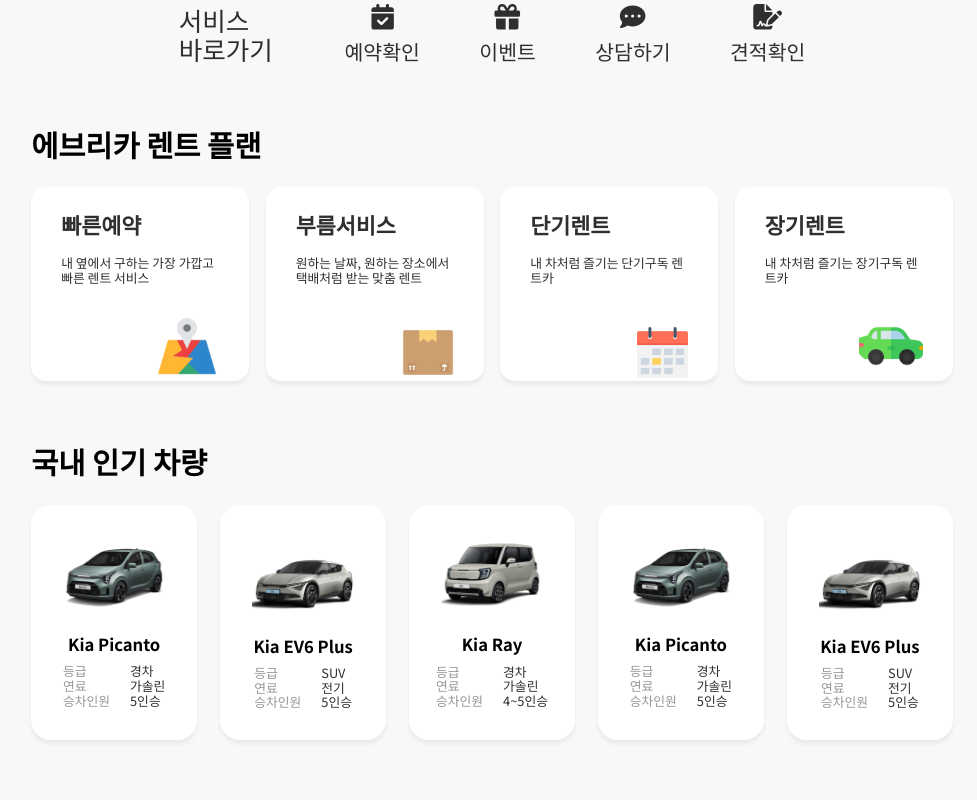
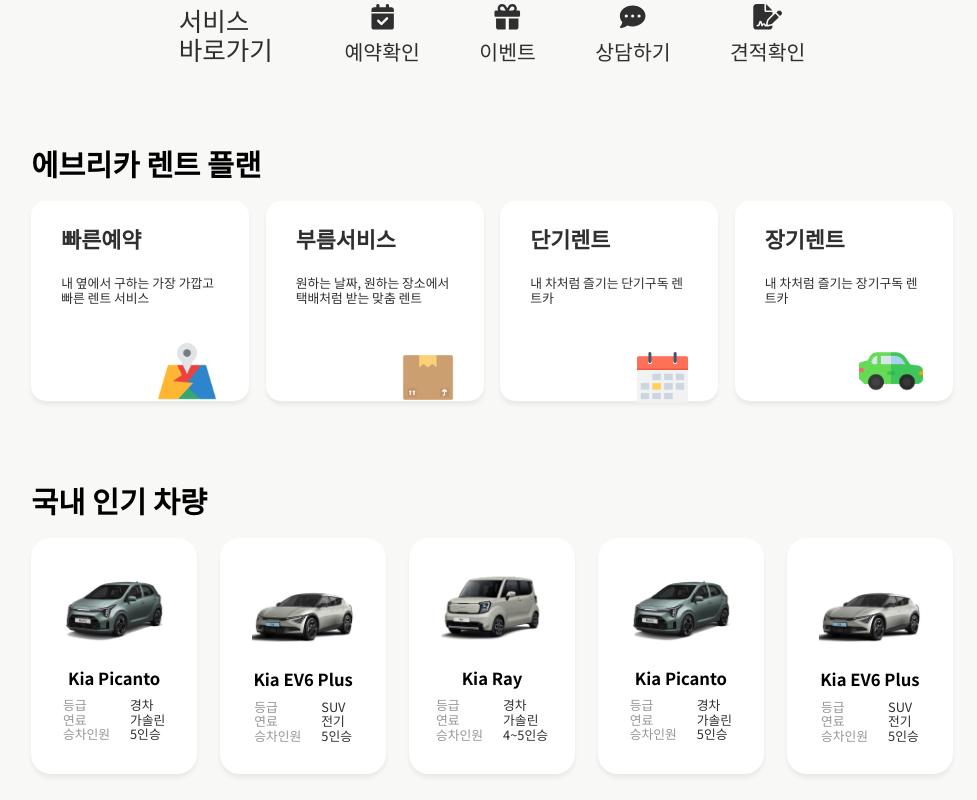
Before and after one commit to STERNDELFTIN/everycar-frontend, a React (Create React App) app in the folder everycar-frontend/: page / in a window 1280 px wide. Shown: the part 620-1420 px from the top of the page, without its empty margins (148-1125 px from the left). Built offline with nearby package versions, Linux system fonts and the light colour scheme.

Commit message:
메인페이지 상하단 여백 조정

```diff
--- a/everycar-frontend/src/components/main/Plan.js
+++ b/everycar-frontend/src/components/main/Plan.js
@@ -52,7 +52,7 @@
 function PlanLinkBox({to, title, content, ico, icoSize}){
     return (
         <PlanLinkStyle className='plan-box' to={to}>
-            <h3 className='plan-title' style={{ fontSize: 'clamp(10px, 1.7vw, 40px)', marginBottom: '1.5vw' }}>{ title }</h3>
+            <h3 className='plan-title' style={{ fontSize: 'clamp(10px, 1.7vw, 40px)', marginBottom: '2vw' }}>{ title }</h3>
             {/* 문자열 내의 HTML 태그인 <br> 태그를 그대로 해석하여 줄바꿈 적용 */}
             <p className='plan-content' dangerouslySetInnerHTML={{ __html: content }} style={{ fontSize:'clamp(9px, 1vw, 38px)', marginBottom: '0.5vw', height: '30%' }}></p>
             <div className='plan-img' style={{ display: 'flex', height:'50%', justifyContent:'right', alignItems:'flex-end' }}><img src={ ico } style={{ width: icoSize, height: icoSize }} ></img></div>
--- a/everycar-frontend/src/css/Main.css
+++ b/everycar-frontend/src/css/Main.css
@@ -3,7 +3,7 @@
 }
 
 /* 공통 부분 */
-.service-shortcut, .plan, .domestic-popular-car, .event { margin-bottom: 5vw; width: 100%; }
+.service-shortcut, .plan, .domestic-popular-car, .event { margin-bottom: 6.5vw; width: 100%; }
 
 /* 미디어 쿼리 */
 @media (max-width: 1200px) {
--- a/everycar-frontend/src/routes/Main.js
+++ b/everycar-frontend/src/routes/Main.js
@@ -8,7 +8,7 @@
 import Car from '../components/main/Car.js';
 import Popup from '../components/main/Popup.js';
 
-const TitleStyle = styled.h3`font-size: clamp(15px, 2.3vw, 50px); text-align: left; margin-bottom: 2vw; `;
+const TitleStyle = styled.h3`font-size: clamp(15px, 2.3vw, 50px); text-align: left; margin-bottom: 2.5vh; `;
 
 function Main() {
     // 렌트 장소 및 기간
```
